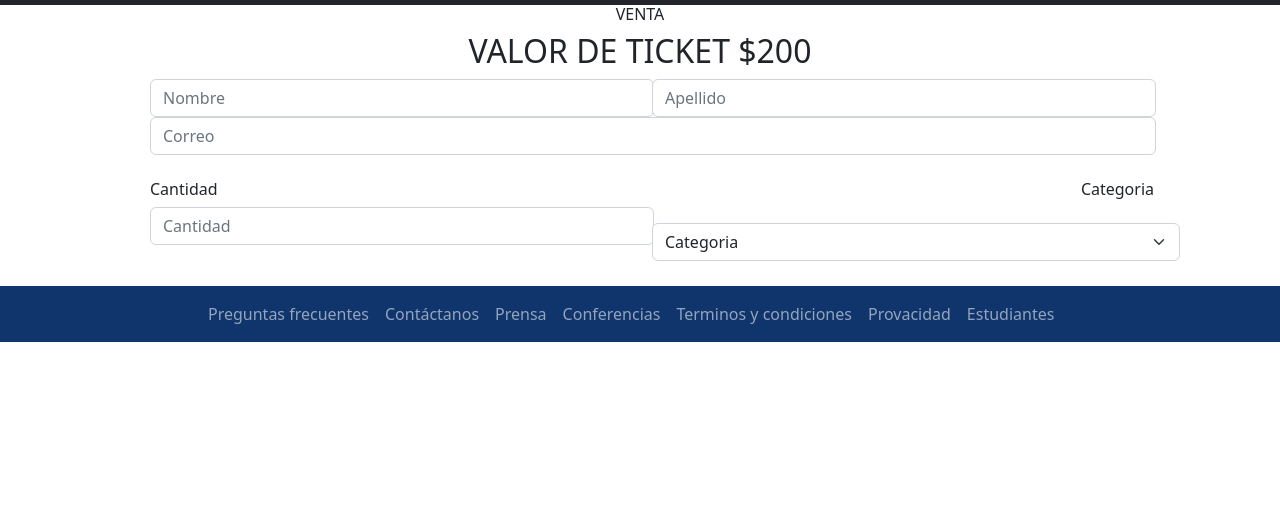
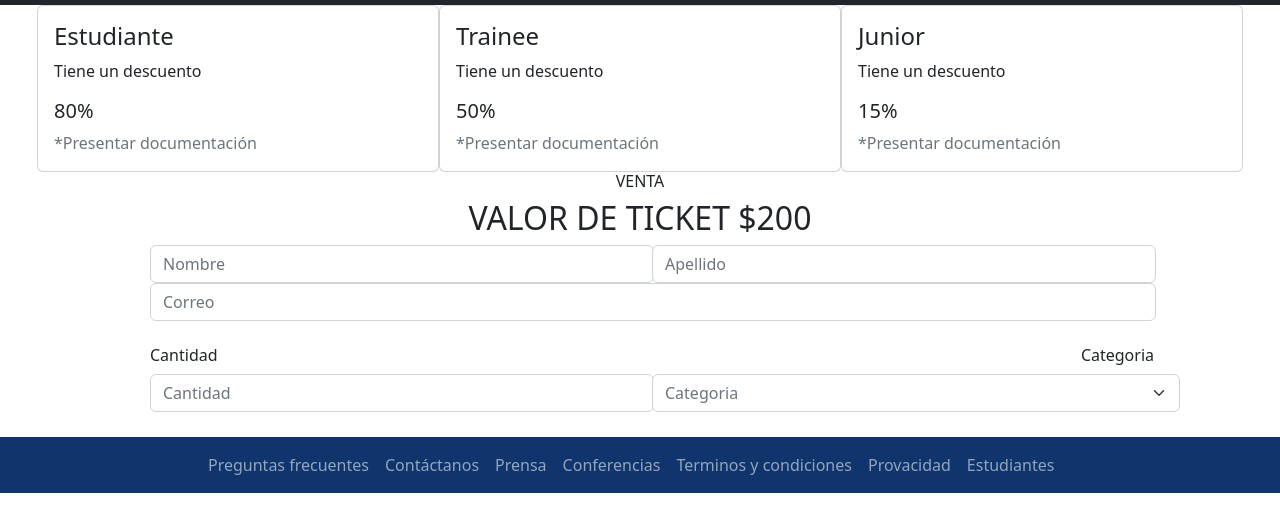
Before and after one commit to camilalopezc/IntegradorJS, a plain HTML site: page index.html in a window 1280 px wide. Shown: the part 62-594 px from the top of the page. Drawn offline with nearby package versions, Linux system fonts and the light colour scheme.

Commit message:
Cajas descuentos

```diff
--- a/index.html
+++ b/index.html
@@ -32,14 +32,31 @@
         </div>
       </nav>
 
-      <div>
-
-      </div>
-      <div>
-
-      </div>
-      <div>
-
+      <div class="d-flex justify-content-center">
+        <div class="card" style="width:400px">
+          <div class="card-body">
+            <h4 class="card-title">Estudiante</h4>
+            <p class="card-text">Tiene un descuento</p>
+            <h5 class="card-text">80%</h5>
+            <p class="card-text text-muted">*Presentar documentación</p>
+          </div>
+        </div>
+        <div class="card" style="width:400px">
+          <div class="card-body">
+            <h4 class="card-title">Trainee</h4>
+            <p class="card-text">Tiene un descuento</p>
+            <h5 class="card-text">50%</h5>
+            <p class="card-text text-muted">*Presentar documentación</p>
+          </div>
+        </div>
+        <div class="card" style="width:400px">
+          <div class="card-body">
+            <h4 class="card-title">Junior</h4>
+            <p class="card-text">Tiene un descuento</p>
+            <h5 class="card-text">15%</h5>
+            <p class="card-text text-muted">*Presentar documentación</p>
+          </div>
+        </div>
       </div>
 
       <div class="text-center">
@@ -71,7 +88,7 @@
             <input type="text" class="form-control" placeholder="Cantidad" name="cantidad">
           </div>
           <div class="col">
-            <select class="form-select mt-3">
+            <select class="form-select  text-muted">
               <option>Categoria</option>
               <option>Estudiante</option>
               <option>Trainee</option>
```
